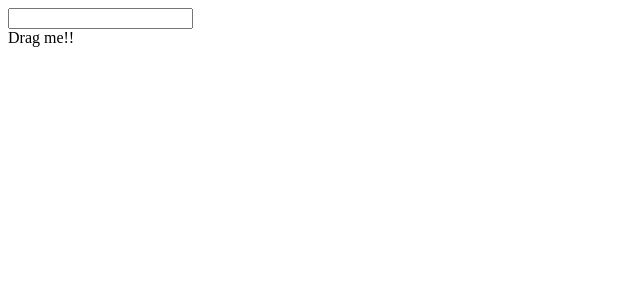
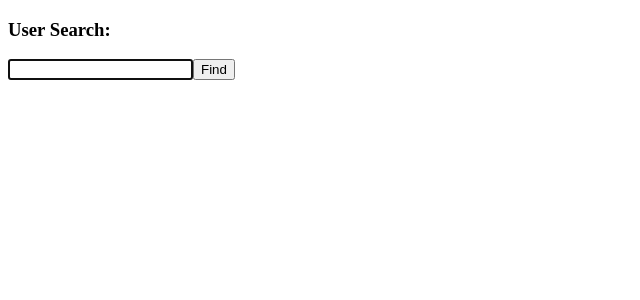
Before and after one commit to daniel-avzaradel/udemy-react-ts, a React (Create React App) app in the folder react-ts/: page / in a window 1280 px wide. Shown: the top 300 px of the page, without its empty margins (0-640 px from the left). Built offline with nearby package versions, Linux system fonts and the light colour scheme.

Commit message:
completing refs with TS

```diff
--- a/react-ts/src/index.tsx
+++ b/react-ts/src/index.tsx
@@ -1,10 +1,10 @@
 import ReactDOM from 'react-dom';
-import { EventComponent } from './events/EventComponent';
+import UserSearch from './refs/UserSearch';
 
 const App = () => {
   return (
     <div>
-      <EventComponent />
+      <UserSearch />
     </div>
   );
 };
--- a/react-ts/src/refs/UserSearch.tsx
+++ b/react-ts/src/refs/UserSearch.tsx
@@ -1,4 +1,4 @@
-import React, { useState, useRef } from 'react';
+import React, { useState, useRef, useEffect } from 'react';
 
 const users = [
   { name: 'Sarah', age: 23 },
@@ -6,10 +6,17 @@
   { name: 'Dave', age: 22 },
 ];
 
-function UserSearch() {
+const UserSearch: React.FC = () => {
   const inputRef = useRef<HTMLInputElement | null>(null);
   const [name, setName] = useState('');
   const [user, setUser] = useState<undefined | { name: string; age: number }>();
+
+  useEffect(() => {
+    if (!inputRef.current) {
+      return;
+    }
+    inputRef.current.focus();
+  }, []);
 
   const onClick = () => {
     const foundUser = users.filter((user) => {
@@ -42,6 +49,6 @@
       </div>
     </div>
   );
-}
+};
 
 export default UserSearch;
--- a/react-ts/src/state/UserSearch.tsx
+++ b/react-ts/src/state/UserSearch.tsx
@@ -6,7 +6,7 @@
   { name: 'Dave', age: 22 },
 ];
 
-function UserSearch() {
+const UserSearch: React.FC = () => {
   const [name, setName] = useState('');
   const [user, setUser] = useState<undefined | { name: string; age: number }>();
 
@@ -37,6 +37,6 @@
       </div>
     </div>
   );
-}
+};
 
 export default UserSearch;
```
